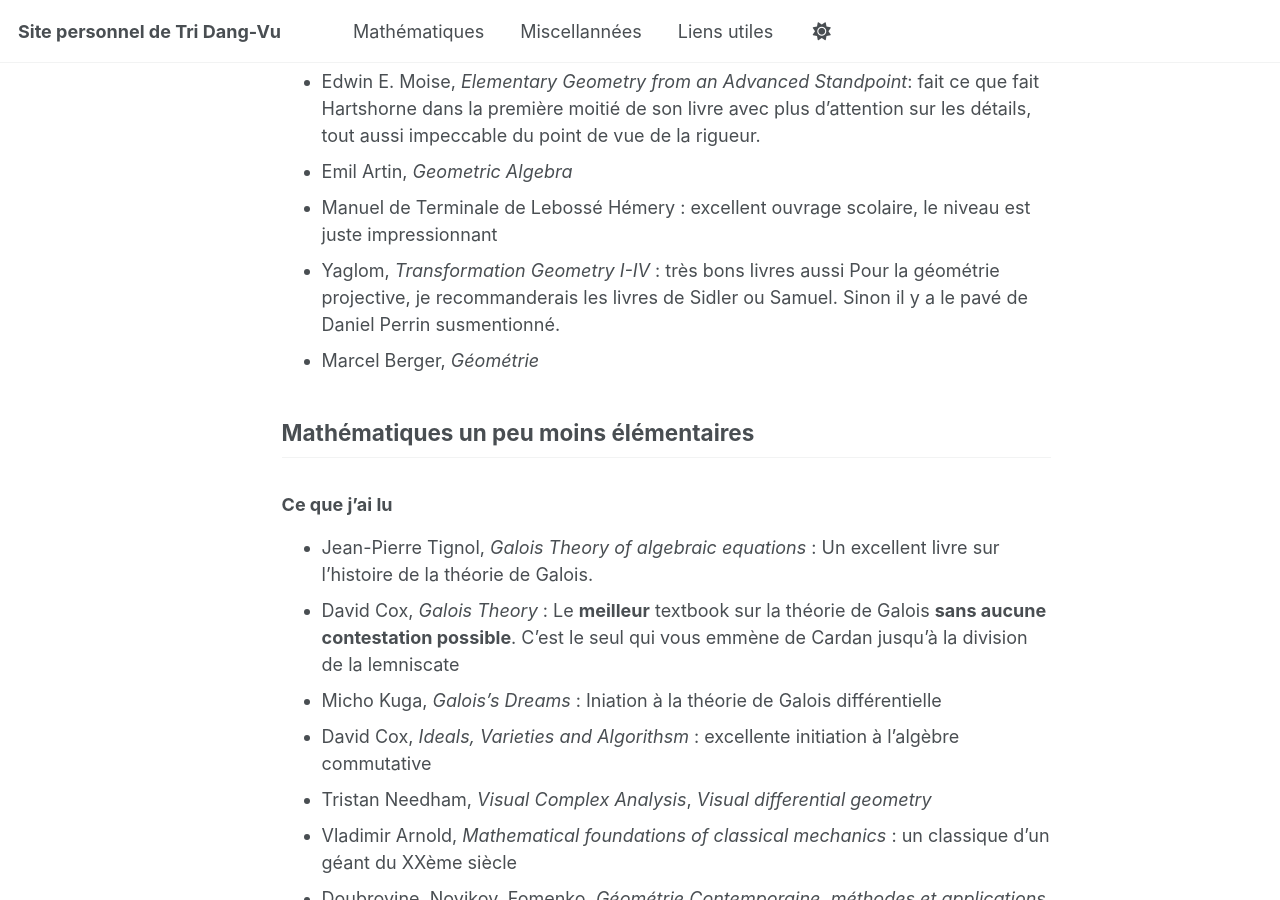
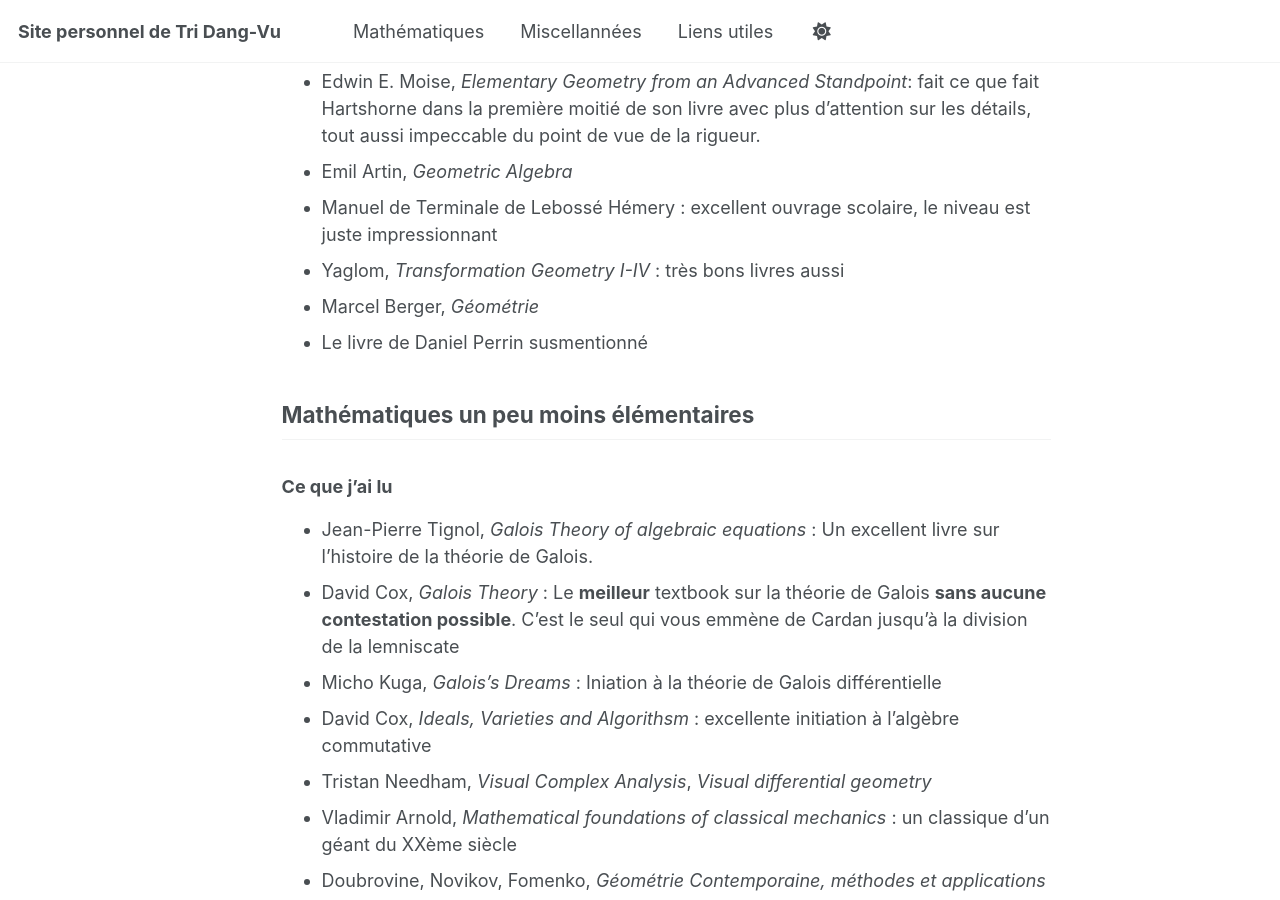
Before and after one commit to tridangvu/tridangvu.github.io, a Jekyll site: the page built from _pages/maths.md, in a window 1280 px wide and 900 px high, scrolled down 1711 px. Built offline with Jekyll 4.4.1, drawn with Linux system fonts in a browser that asks for light colours; a script that is not in the unit is left out.

Commit message:
Update maths.md

```diff
--- a/_pages/maths.md
+++ b/_pages/maths.md
@@ -43,8 +43,8 @@ Par mathématiques élémentaires, j'entends celles qui ont le niveau juste en d
 - Emil Artin, *Geometric Algebra*
 - Manuel de Terminale de Lebossé Hémery : excellent ouvrage scolaire, le niveau est juste impressionnant
 - Yaglom, *Transformation Geometry I-IV* : très bons livres aussi
-Pour la géométrie projective, je recommanderais les livres de Sidler ou Samuel. Sinon il y a le pavé de Daniel Perrin susmentionné.
 - Marcel Berger, *Géométrie*
+- Le livre de Daniel Perrin susmentionné
 
 ## Mathématiques un peu moins élémentaires
 ### Ce que j'ai lu
```
